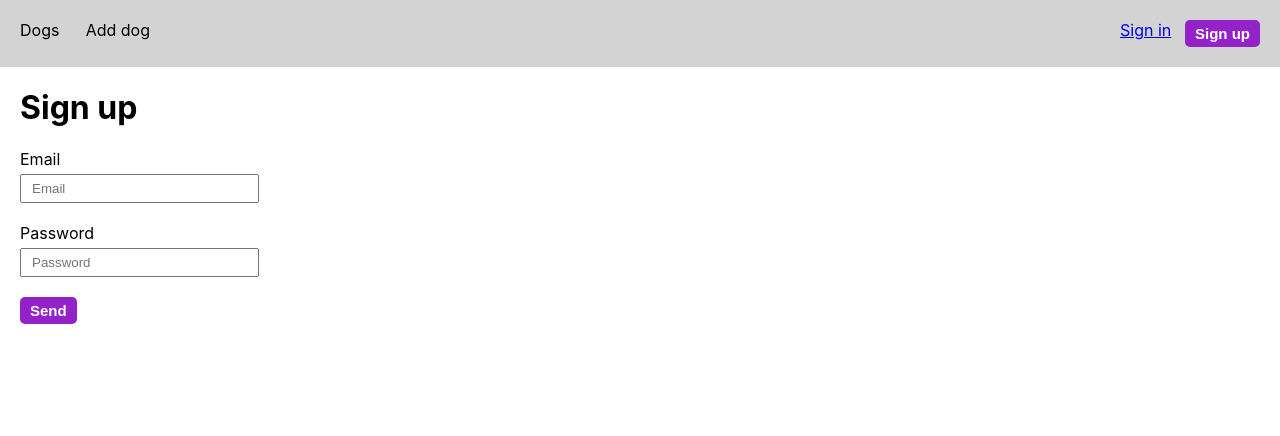
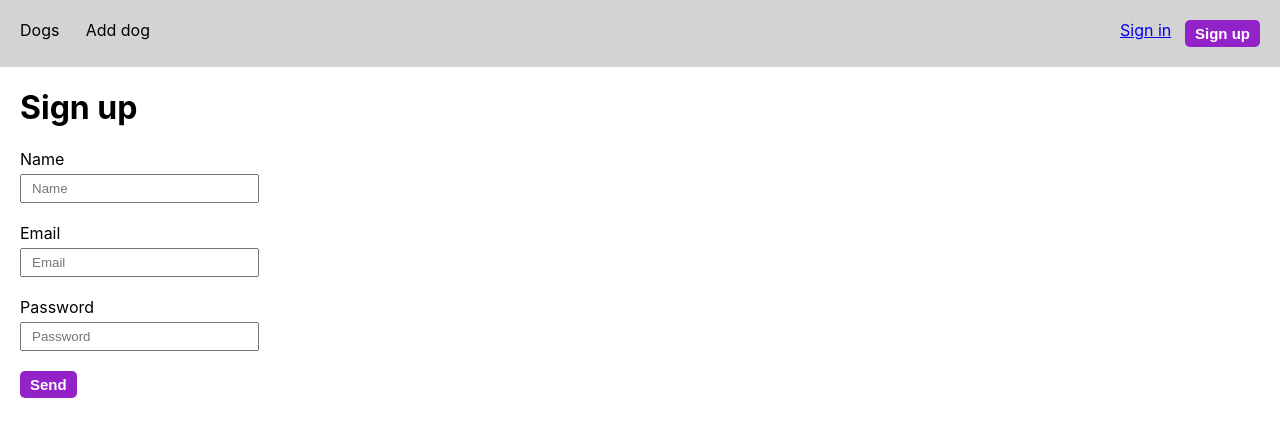
Before and after one commit to rubciu/react-shelter, a React (Create React App) app in the folder client/: page /signup in a window 1280 px wide. Shown: the top 436 px of the page. Built offline with nearby package versions, Linux system fonts and the light colour scheme.

Commit message:
add name field

```diff
--- a/client/src/components/Navbar/Navbar.module.scss
+++ b/client/src/components/Navbar/Navbar.module.scss
@@ -27,3 +27,9 @@
   width: 140px;
   justify-content: space-between;
 }
+
+.username {
+  margin-right: 10px;
+  text-decoration: underline;
+  color: black;
+}
--- a/client/src/components/Navbar/Navbar.tsx
+++ b/client/src/components/Navbar/Navbar.tsx
@@ -5,11 +5,13 @@ import {
   signin,
   signout,
   userIsAuthenticated,
+  getUser,
 } from '../../features/user/userSlice';
 import styles from './Navbar.module.scss';
 
 const Navbar = (): JSX.Element => {
   const isAuthenticated = useAppSelector((state) => userIsAuthenticated(state));
+  const user = useAppSelector((state) => getUser(state));
   const location = useLocation<any>(); // TODO: replace any
   const history = useHistory();
   const dispatch = useAppDispatch();
@@ -23,6 +25,8 @@ const Navbar = (): JSX.Element => {
       </div>
       <div className={styles.profile}>
         {isAuthenticated ? (
+          <div>
+            <span className={styles.username}>{user.name}</span>
             <button
               onClick={() => {
                 dispatch(signout());
@@ -31,6 +35,7 @@ const Navbar = (): JSX.Element => {
             >
               Sign out
             </button>
+          </div>
         ) : (
           <div className={styles.signin}>
             <Link to='/login'>Sign in</Link>
--- a/client/src/components/SignupForm/SignupForm.tsx
+++ b/client/src/components/SignupForm/SignupForm.tsx
@@ -4,6 +4,7 @@ import { useForm, SubmitHandler } from 'react-hook-form';
 import styles from './SignUpForm.module.scss';
 
 export type SignUpFormInputs = {
+  name: string;
   email: string;
   password: string;
 };
@@ -21,6 +22,19 @@ const SignUpForm = ({ onSubmit }: SignUpFormProps): JSX.Element => {
 
   return (
     <form onSubmit={handleSubmit(onSubmit)}>
+      <div className={styles.field}>
+        <label htmlFor='name'>Name</label>
+        <div className={styles.input}>
+          <input
+            id='name'
+            {...register('name', {
+              required: 'Name is required.',
+            })}
+            placeholder='Name'
+          />
+          {errors.name && <span>Please enter a name</span>}
+        </div>
+      </div>
       <div className={styles.field}>
         <label htmlFor='email'>Email</label>
         <div className={styles.input}>
--- a/client/src/features/user/userSlice.ts
+++ b/client/src/features/user/userSlice.ts
@@ -5,16 +5,15 @@ import { RootState } from '../../store';
 
 type User = {
   _id: string | undefined;
-  name: string;
+  name: string | undefined;
   email: string | undefined;
   authenticated: boolean;
 };
 
 export type UserInput = {
+  name: string;
   email: string;
   password: string;
-  name?: string;
-  age?: string;
 };
 
 type UserOutput = {
@@ -79,6 +78,7 @@ const userSlice = createSlice({
       state.user = {
         ...state.user,
         _id: action.payload?.user._id,
+        name: action.payload?.user.name,
         email: action.payload?.user.email,
         authenticated: true,
       };
@@ -94,4 +94,6 @@ export const { signin, signout } = userSlice.actions;
 export const userIsAuthenticated = (state: RootState): boolean =>
   state.user.user.authenticated;
 
+export const getUser = (state: RootState): User => state.user.user;
+
 export default userSlice.reducer;
```
Also changed, not shown: 2 other files (tests, documents, lock files or other folders). Lines whose indentation alone changed are shown as unchanged.
